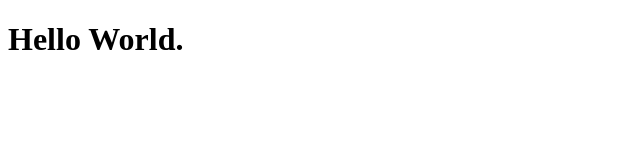
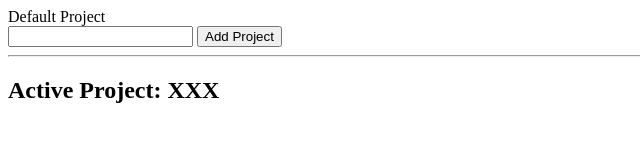
Before and after one commit to ryangholland/todo-list, a plain HTML site: page index.html in a window 1280 px wide. Shown: the whole page, without its empty margins (0-640 px from the left). Drawn offline with Linux system fonts and the light colour scheme.

Commit message:
Create inputController and displayController modules

```diff
--- a/index.html
+++ b/index.html
@@ -1,13 +1,18 @@
 <!DOCTYPE html>
 <html lang="en">
-<head>
-    <meta charset="UTF-8">
-    <meta http-equiv="X-UA-Compatible" content="IE=edge">
-    <meta name="viewport" content="width=device-width, initial-scale=1.0">
+  <head>
+    <meta charset="UTF-8" />
+    <meta http-equiv="X-UA-Compatible" content="IE=edge" />
+    <meta name="viewport" content="width=device-width, initial-scale=1.0" />
     <title>To-Do List</title>
     <script src="main.js" defer></script>
-</head>
-<body>
-    <h1>Hello World.</h1>
-</body>
+  </head>
+  <body>
+    <div id="project-list"></div>
+    <input type="text" data-new-project-input />
+    <button data-new-project-btn>Add Project</button>
+    <hr>
+    <h2>Active Project: XXX</h2>
+    <div id="task-list"></div>
+  </body>
 </html>
--- a/main.js
+++ b/main.js
@@ -1 +1 @@
-(()=>{let s=((s,a,e,t)=>{let l=!1;return{displayProps:()=>{console.log({title:"Default Task",description:"A default task.",dueDate:"Tomorrow",priority:"High",completed:l})},completeTask:()=>{l=!l}}})(),a=(s=>{let a=[];return{addTask:s=>{a.push(s)},displayTasks:()=>{a.forEach((s=>{s.displayProps()}))}}})();a.addTask(s),a.displayTasks()})();
+(()=>{const e=(()=>{let e=[];const t=t=>{let r=(e=>{let t=[];return{addTask:e=>{t.push(e)},displayTasks:()=>{t.forEach((e=>{e.displayProps()}))},get name(){return e}}})(t);e.push(r)};return t("Default Project"),{getProjects:()=>e,createProject:t}})(),t=((()=>{const r=document.querySelector("[data-new-project-input]");document.querySelector("[data-new-project-btn]").addEventListener("click",(()=>{""!==r.value&&(e.createProject(r.value),r.value="",t.renderProjects())}))})(),(()=>{const t=()=>{const t=document.getElementById("project-list");let r=e.getProjects();(e=>{for(;e.firstChild;)e.removeChild(e.firstChild)})(t),r.forEach((e=>{let r=document.createElement("div");r.textContent=e.name,t.append(r)}))};return t(),{renderProjects:t}})())})();
```
